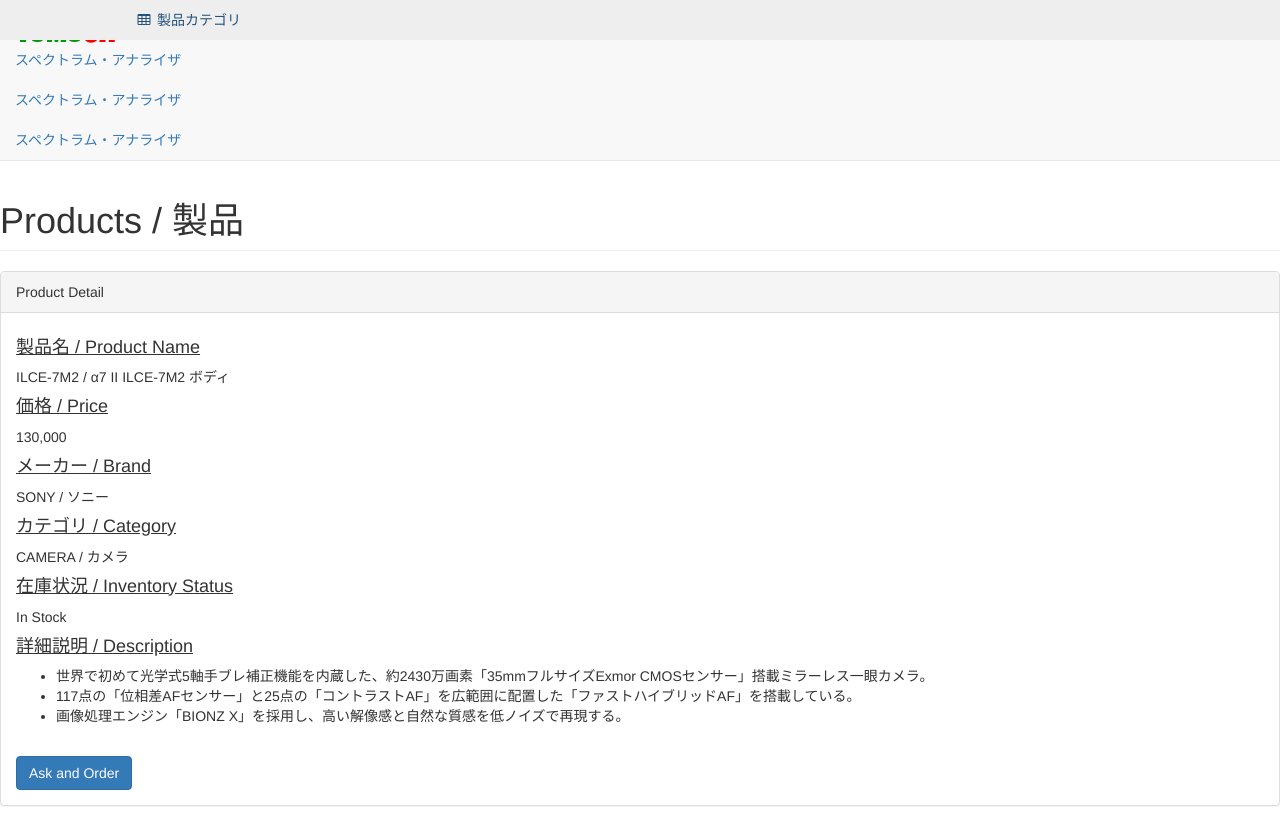
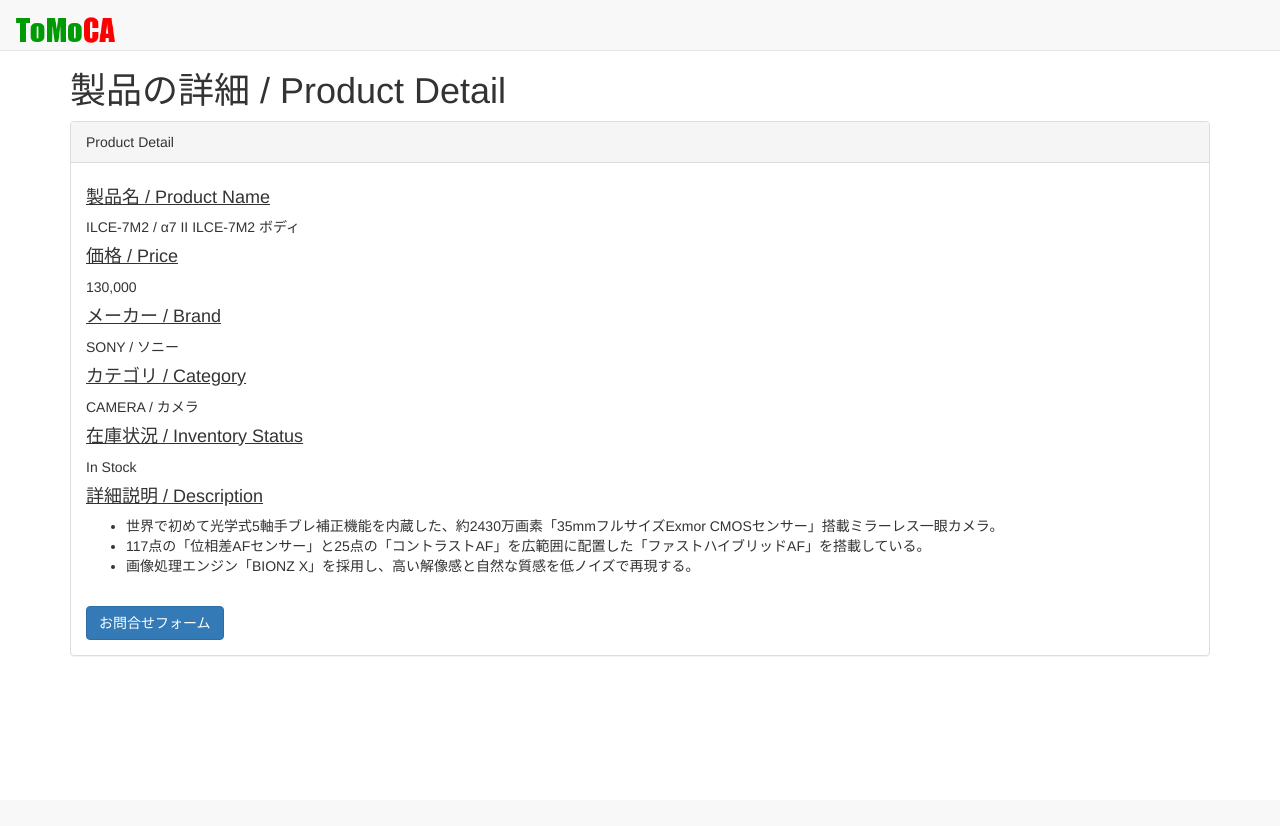
Before and after one commit to ToMoCA/corporate-site, a Django app: page /products/1/ in a window 1280 px wide. After the commit the page ends 656 px from the top, so only its background shows below. Run offline with Django 3.2, Linux system fonts and the light colour scheme; data comes from the database, SQL or seed files in the repository; data that the repository does not hold is empty; some libraries are stand-ins or nearby versions.

Commit message:
Update layout and descriptions

```diff
--- a/project/products/templates/products/base.html
+++ b/project/products/templates/products/base.html
@@ -67,36 +67,9 @@
             </a>
         </div>
         <!-- /.navbar-header -->
-
-        <div class="navbar-default sidebar" role="navigation">
-            <div class="sidebar-nav navbar-collapse">
-                <ul class="nav" id="side-menu">
-                    <li>
-                        <a href="#"><i class="fa fa-table fa-fw"></i> 製品カテゴリ<span class="fa arrow"></span></a>
-                        <ul class="nav nav-second-level">
-                            <li>
-                                <a href="#">スペクトラム・アナライザ</a>
-                                <a href="#">スペクトラム・アナライザ</a>
-                                <a href="#">スペクトラム・アナライザ</a>
-                            </li>
-                        </ul>
-                        <!-- /.nav-second-level -->
-                    </li>
-                </ul>
-            </div>
-            <!-- /.sidebar-collapse -->
-        </div>
-        <!-- /.navbar-static-side -->
     </nav>
 
-    <div id="page-wrapper">
-        <div class="row">
-            <div class="col-lg-12">
-                <h1 class="page-header">Products / 製品</h1>
-            </div>
-            <!-- /.col-lg-12 -->
-        </div>
-        <!-- /.row -->
+    <div class="container">
         <div class="row">
             <div class="col-lg-12">
                 {% block content %}
--- a/project/products/templates/products/contact.html
+++ b/project/products/templates/products/contact.html
@@ -8,7 +8,7 @@
         <div class="container">
             <div class="row">
                 <div class="col-lg-9 text-left">
-                  <h1>お問合せ/Contact</h1>
+                  <h1>お問合せ / Contact</h1>
                   <p>
                     メールでのお問合せは以下のアドレスでも受け付けております。<br>
                     <img src="{% static 'tomoca/img/mail_address.png' %}" height="40px">
--- a/project/products/templates/products/detail.html
+++ b/project/products/templates/products/detail.html
@@ -3,6 +3,8 @@
 {% block content %}
 
 {% load humanize %}
+
+<h1>製品の詳細 / Product Detail</h1>
 
 <div class="panel panel-default">
 
@@ -74,7 +76,7 @@
             </tbody>
         </table>
 
-        <a class="btn btn-primary" target="_blank" href="{% url 'contact' %}">Ask and Order</a>
+        <a class="btn btn-primary" target="_blank" href="{% url 'contact' %}">お問合せフォーム</a>
 
     </div>
     <!-- /.panel-body -->
--- a/project/products/templates/products/list.html
+++ b/project/products/templates/products/list.html
@@ -4,7 +4,10 @@
 
 {% load humanize %}
 
+<h1>製品リスト / Product List</h1>
+
 <div class="panel panel-default">
+
     <div class="panel-heading">
         Product List
     </div>
```
